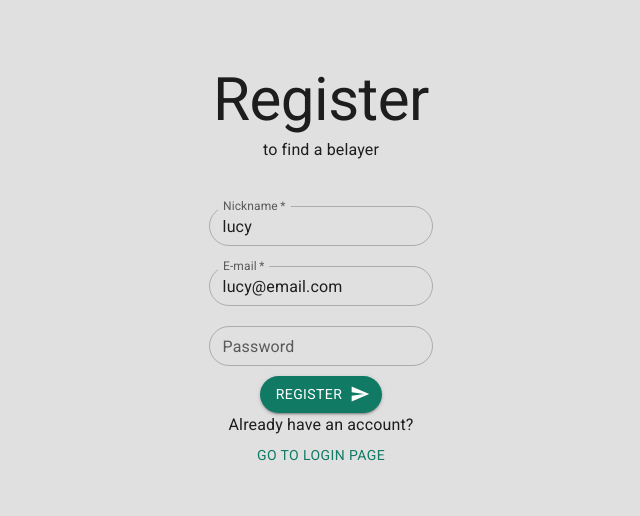
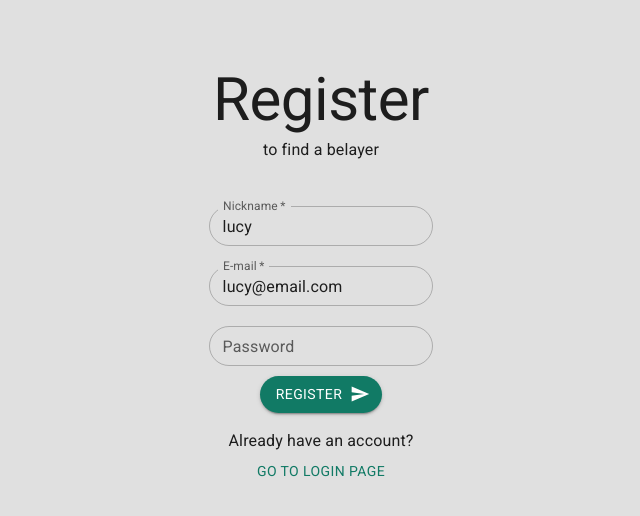
Before and after one commit to podmar/belayme, a React (Create React App) app in the folder client/: page /register in a window 1280 px wide. Shown: the top 516 px of the page, without its empty margins (319-959 px from the left). Built offline with nearby package versions, Linux system fonts and the light colour scheme.

Commit message:
fixed styling (typography into p and added divs)

```diff
--- a/client/src/views/Register.js
+++ b/client/src/views/Register.js
@@ -92,9 +92,9 @@ function Register() {
         }}
       >
         <div>
-        <Typography variant='p'>
+        <p>
             Already have an account?
-        </Typography>
+        </p>
         </div>
         <div>
         <Button>
```
